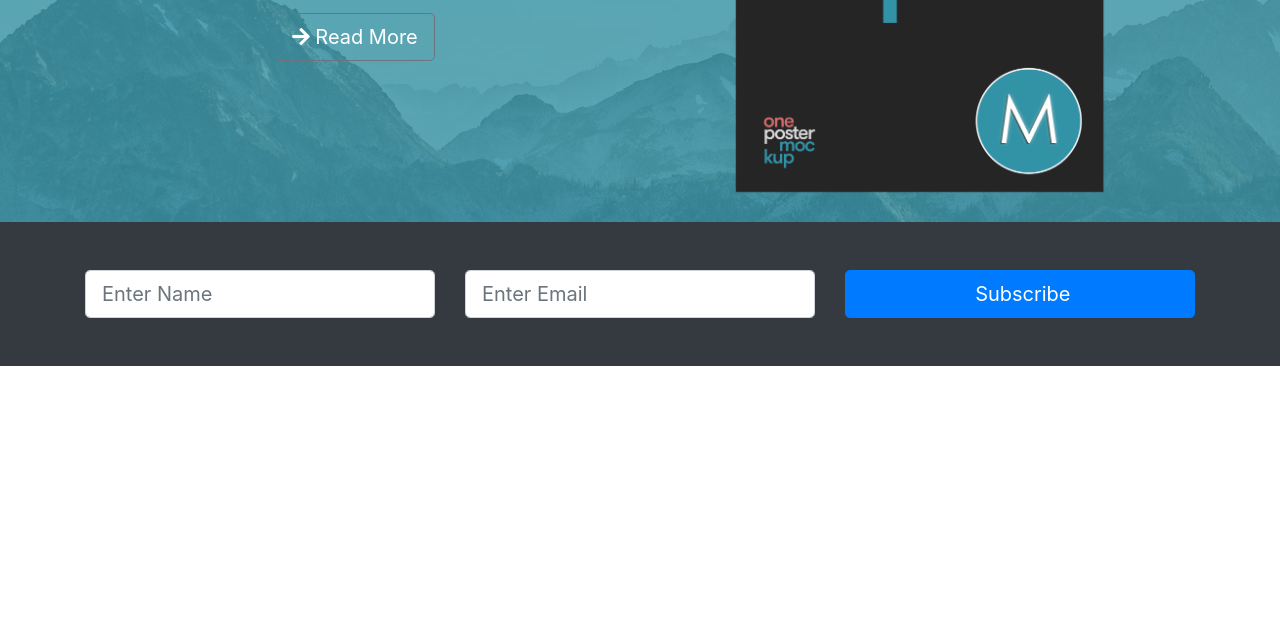
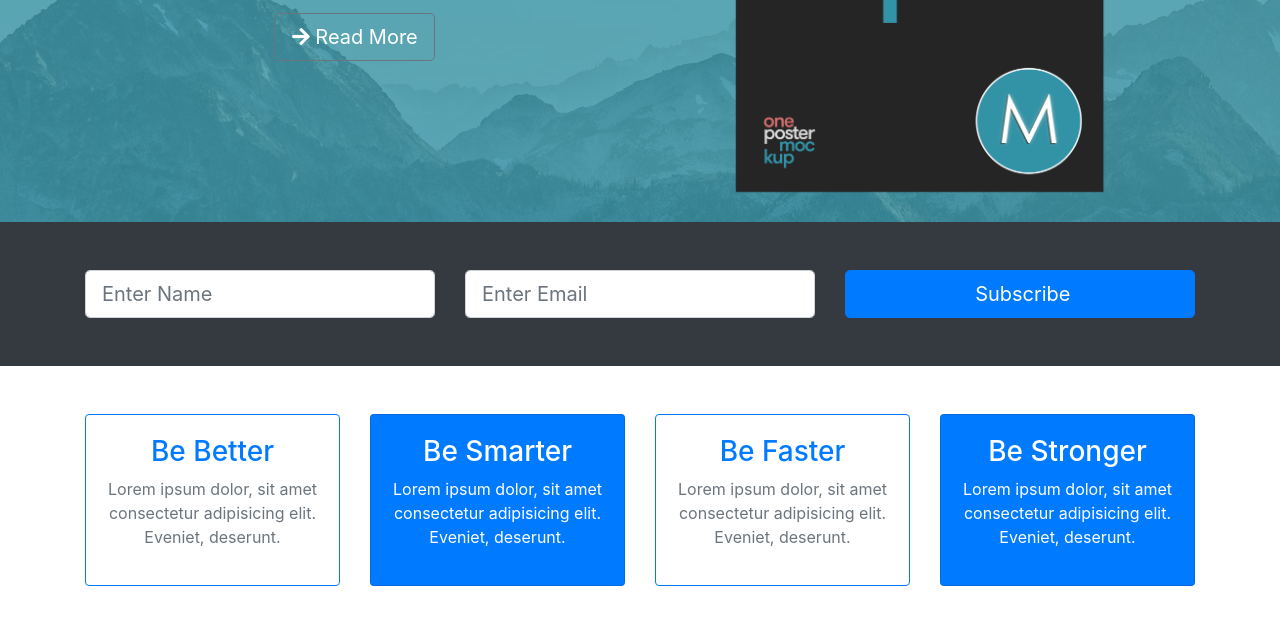
Before and after one commit to elvan/book-website-html-css-bootstrap-4, a plain HTML site: page index.html in a window 1280 px wide. Shown: the part 483-1108 px from the top of the page. Before the commit the page ends 849 px from the top, so only its background shows below. Drawn offline with nearby package versions, Linux system fonts and the light colour scheme; some icons are missing.

Commit message:
boxes section

```diff
--- a/index.html
+++ b/index.html
@@ -93,6 +93,50 @@
       </div>
     </section>
 
+    <!-- BOXES -->
+    <section id="boxes" class="py-5">
+      <div class="container">
+        <div class="row">
+          <div class="col-md-3">
+            <div class="card text-center border-primary mb-resp">
+              <div class="card-body">
+                <h3 class="text-primary">Be Better</h3>
+                <p class="text-muted">
+                  Lorem ipsum dolor, sit amet consectetur adipisicing elit. Eveniet, deserunt.
+                </p>
+              </div>
+            </div>
+          </div>
+          <div class="col-md-3">
+            <div class="card text-center bg-primary text-white mb-resp">
+              <div class="card-body">
+                <h3>Be Smarter</h3>
+                <p>Lorem ipsum dolor, sit amet consectetur adipisicing elit. Eveniet, deserunt.</p>
+              </div>
+            </div>
+          </div>
+          <div class="col-md-3">
+            <div class="card text-center border-primary mb-resp">
+              <div class="card-body">
+                <h3 class="text-primary">Be Faster</h3>
+                <p class="text-muted">
+                  Lorem ipsum dolor, sit amet consectetur adipisicing elit. Eveniet, deserunt.
+                </p>
+              </div>
+            </div>
+          </div>
+          <div class="col-md-3">
+            <div class="card text-center bg-primary text-white">
+              <div class="card-body">
+                <h3>Be Stronger</h3>
+                <p>Lorem ipsum dolor, sit amet consectetur adipisicing elit. Eveniet, deserunt.</p>
+              </div>
+            </div>
+          </div>
+        </div>
+      </div>
+    </section>
+
     <script
       src="http://code.jquery.com/jquery-3.3.1.min.js"
       integrity="sha256-FgpCb/KJQlLNfOu91ta32o/NMZxltwRo8QtmkMRdAu8="
```
